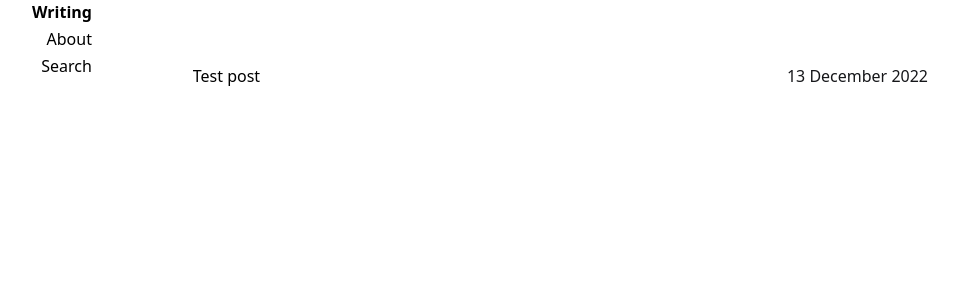
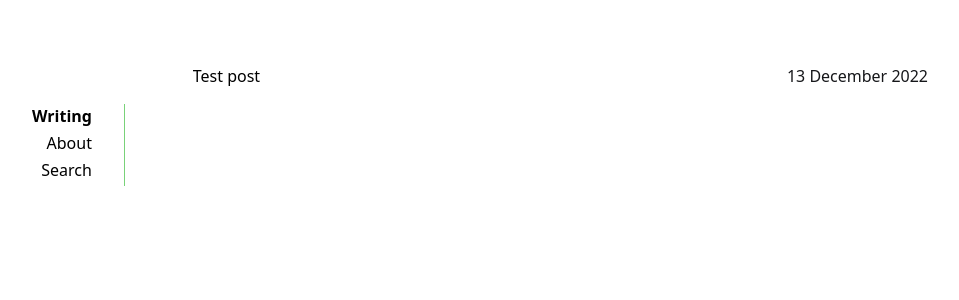
Before and after one commit to e-vos/e-vos.github.io, a Jekyll site: the page built from index.html, in a window 1280 px wide. Shown: the top 300 px of the page, without its empty margins (160-1119 px from the left). Built offline with Jekyll 4.4.1, drawn with Linux system fonts in a browser that asks for light colours.

Commit message:
Update _main.scss

```diff
--- a/_sass/_main.scss
+++ b/_sass/_main.scss
@@ -16,9 +16,10 @@ body {
 }
 
 nav ul {
-    // border-right: 1px solid #edf2f7;
+    border-right: 1px solid #79d279;
+	margin-top: 40px;
        position: fixed;
-       top: 0;
+       // top: 0;
        z-index: 1030;
 }
 
```
